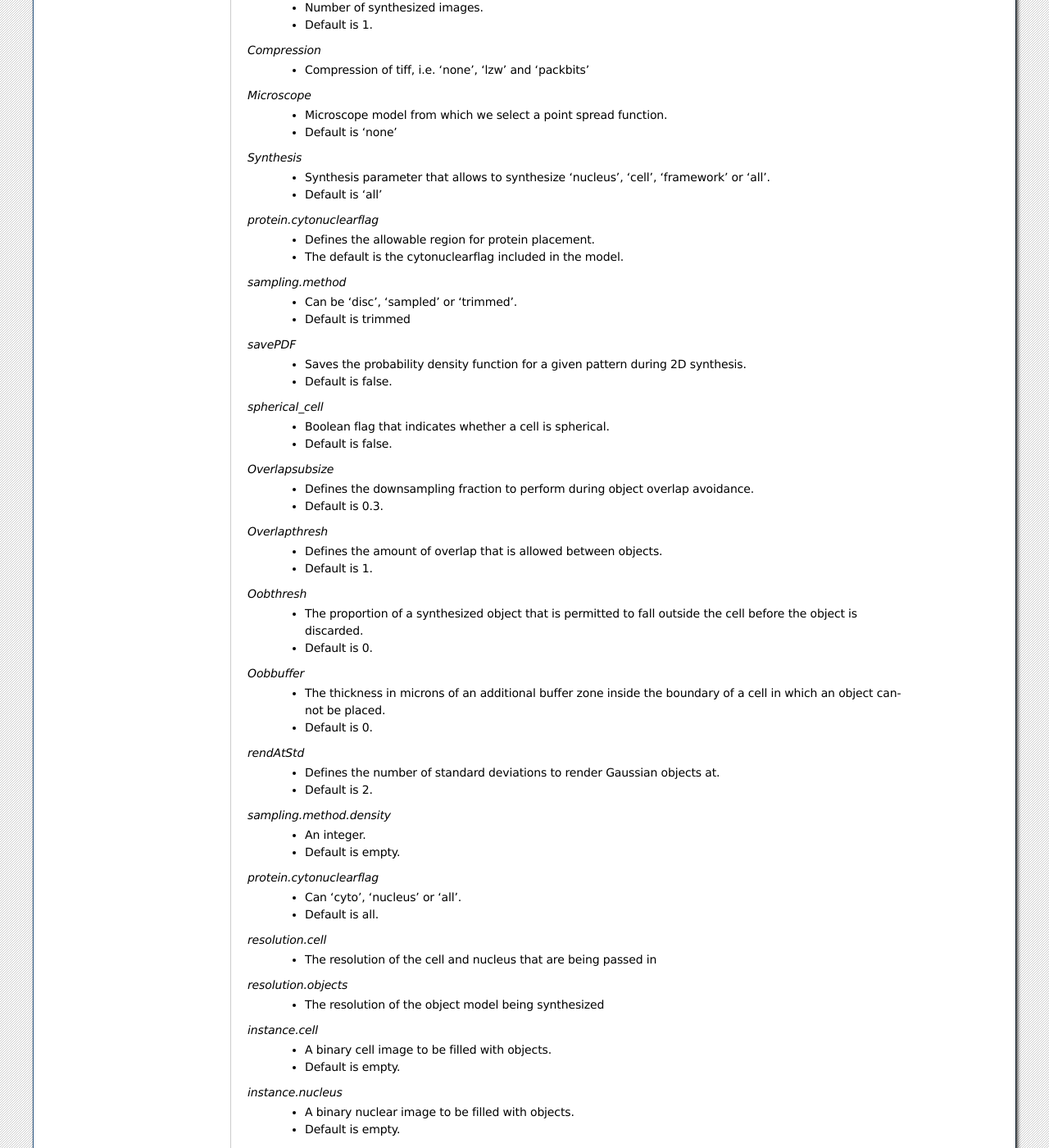
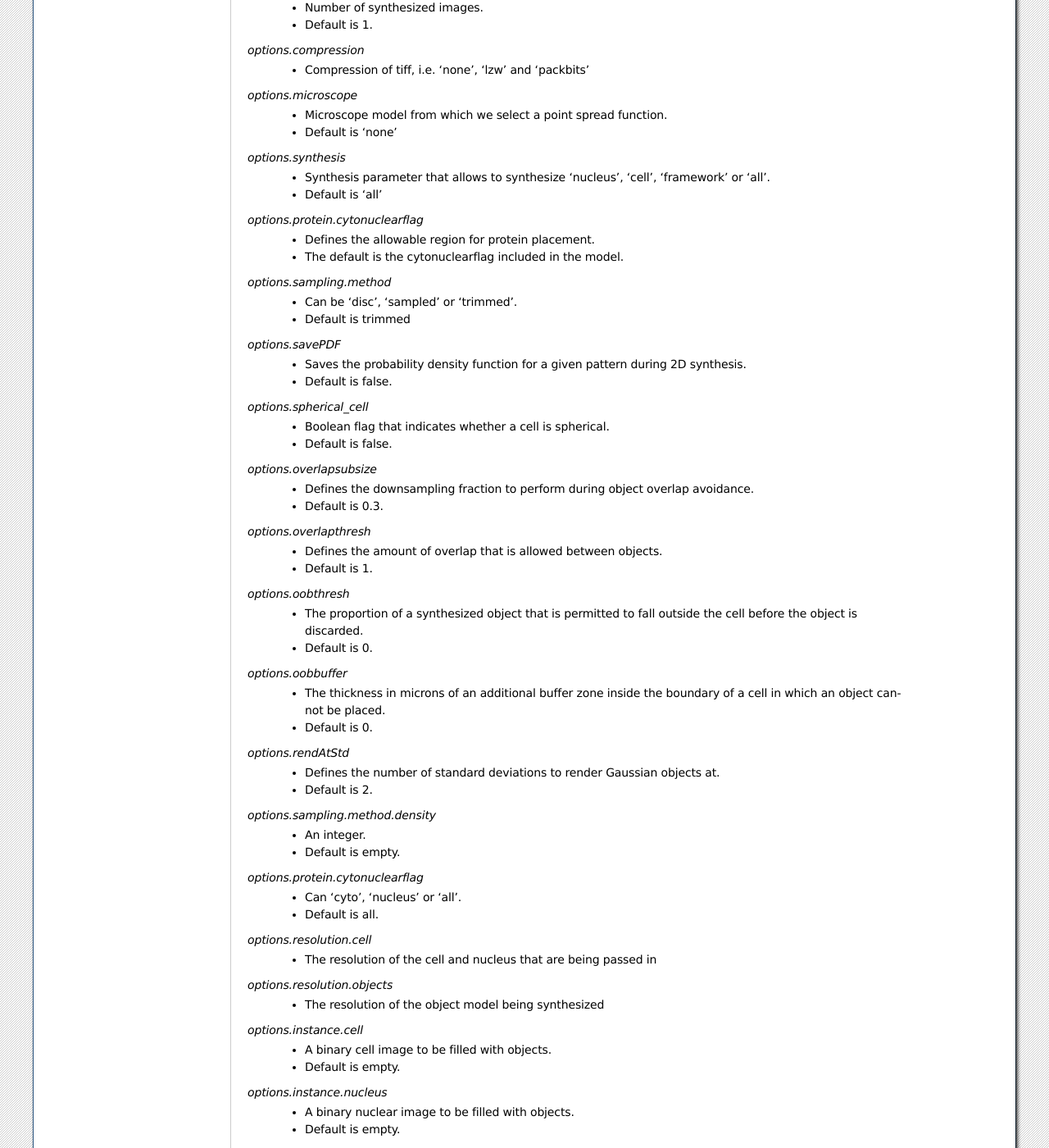
Before and after one commit to murphygroup/cellorganizer-documentation_old, a Sphinx documentation site: the page built from source/chapters/cellorganizer_options/slml2img_options.rst, in a window 1280 px wide and 1400 px high, scrolled down 487 px. Shown: the whole window at 82% size. Built offline with Sphinx 7.4.7, drawn with Linux system fonts in a browser that asks for light colours; some of the changed text lies outside the part shown.

Commit message:
Update slml2img_options.rst updated consistency in all options.

```diff
--- a/source/chapters/cellorganizer_options/slml2img_options.rst
+++ b/source/chapters/cellorganizer_options/slml2img_options.rst
@@ -11,93 +11,93 @@ General Options
 **Optional**
 
 
-*debug*
+*options.debug*
     * If set to true, then the function will (1) keep temporary results folder, (2) will print information useful for debugging.
     * Default: false
 
 
-*directory.targetDirectory*
+*options.targetDirectory*
     * Directory where the images are going to be saved.
     * Default is current
 
-*prefix*
+*options.prefix*
     * Filename prefix for the synthesized images.
     * Default is 'demo'
 
-*numberOfSynthesizedImages*
+*options.numberOfSynthesizedImages*
     * Number of synthesized images.
     * Default is 1.
 
-*Compression*
+*options.compression*
     * Compression of tiff, i.e. 'none', 'lzw' and 'packbits'
 
-*Microscope*
+*options.microscope*
     * Microscope model from which we select a point spread function.
     * Default is 'none'
 
-*Synthesis*
+*options.synthesis*
     * Synthesis parameter that allows to synthesize 'nucleus', 'cell', 'framework' or 'all'.
     * Default is 'all'
 
-*protein.cytonuclearflag*
+*options.protein.cytonuclearflag*
     * Defines the allowable region for protein placement.
     * The default is the cytonuclearflag included in the model.
 
-*sampling.method*
+*options.sampling.method*
     * Can be 'disc', 'sampled' or 'trimmed'.
     * Default is trimmed
 
-*savePDF*
+*options.savePDF*
     * Saves the probability density function for a given pattern during 2D synthesis.
     * Default is false.
 
-*spherical_cell*
+*options.spherical_cell*
     * Boolean flag that indicates whether a cell is spherical.
     * Default is false.
 
-*Overlapsubsize*
+*options.overlapsubsize*
     * Defines the downsampling fraction to perform during object overlap avoidance.
     * Default is 0.3.
 
-*Overlapthresh*
+*options.overlapthresh*
     * Defines the amount of overlap that is allowed between objects.
     * Default is 1.
 
-*Oobthresh*
+*options.oobthresh*
     * The proportion of a synthesized object that is permitted to fall outside the cell before the object is discarded.
     * Default is 0.
 
-*Oobbuffer*
+*options.oobbuffer*
     * The thickness in microns of an additional buffer zone inside the boundary of a cell in which an object cannot be placed.
     * Default is 0.
 
-*rendAtStd*
+*options.rendAtStd*
     * Defines the number of standard deviations to render Gaussian objects at.
     * Default is 2.
 
-*sampling.method.density*
+*options.sampling.method.density*
     * An integer.
     * Default is empty.
 
-*protein.cytonuclearflag*
+*options.protein.cytonuclearflag*
     * Can 'cyto', 'nucleus' or 'all'.
     * Default is all.
 
-*resolution.cell*
+*options.resolution.cell*
     * The resolution of the cell and nucleus that are being passed in
 
-*resolution.objects*
+*options.resolution.objects*
     * The resolution of the object model being synthesized
 
-*instance.cell*
+*options.instance.cell*
     * A binary cell image to be filled with objects.
     * Default is empty.
 
-*instance.nucleus*
+*options.instance.nucleus*
     * A binary nuclear image to be filled with objects.
     * Default is empty.
 
-*image_size*
+*options.image_size*
     * The image size.
     * Default is [1024 1024] for both 2D and 3D in x and y
 
```
